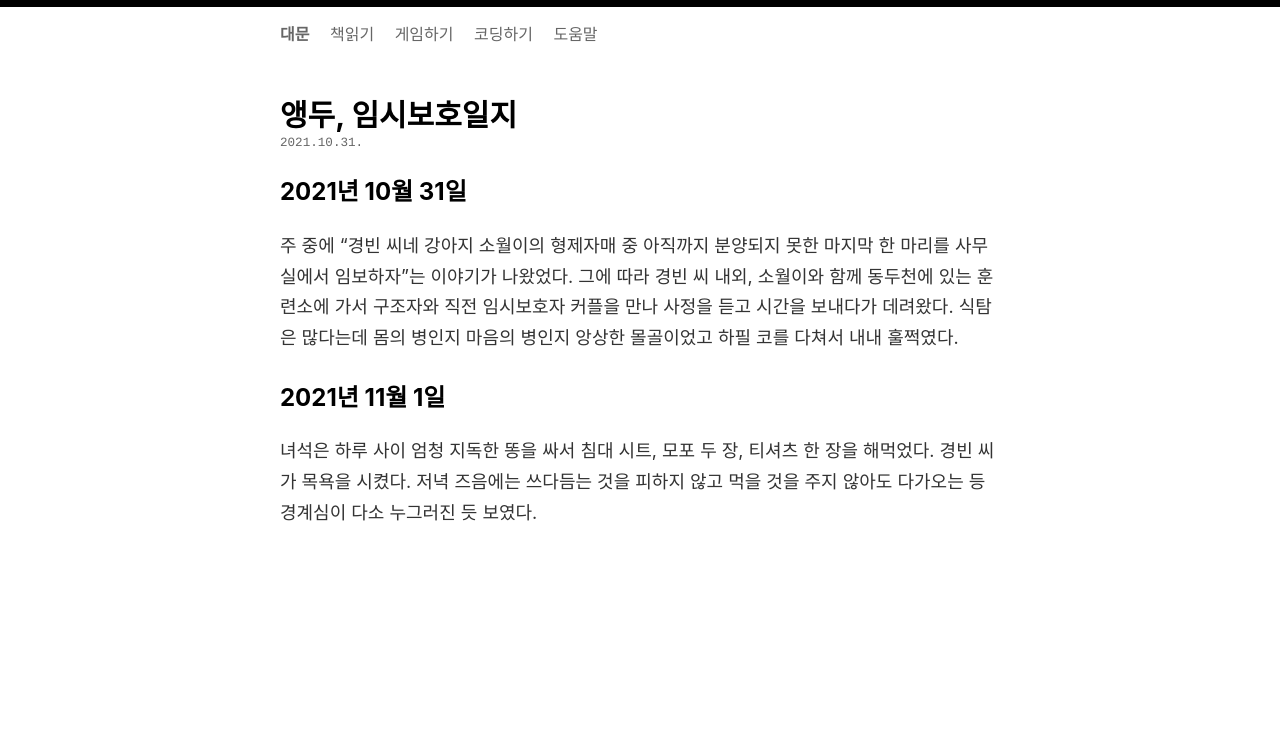
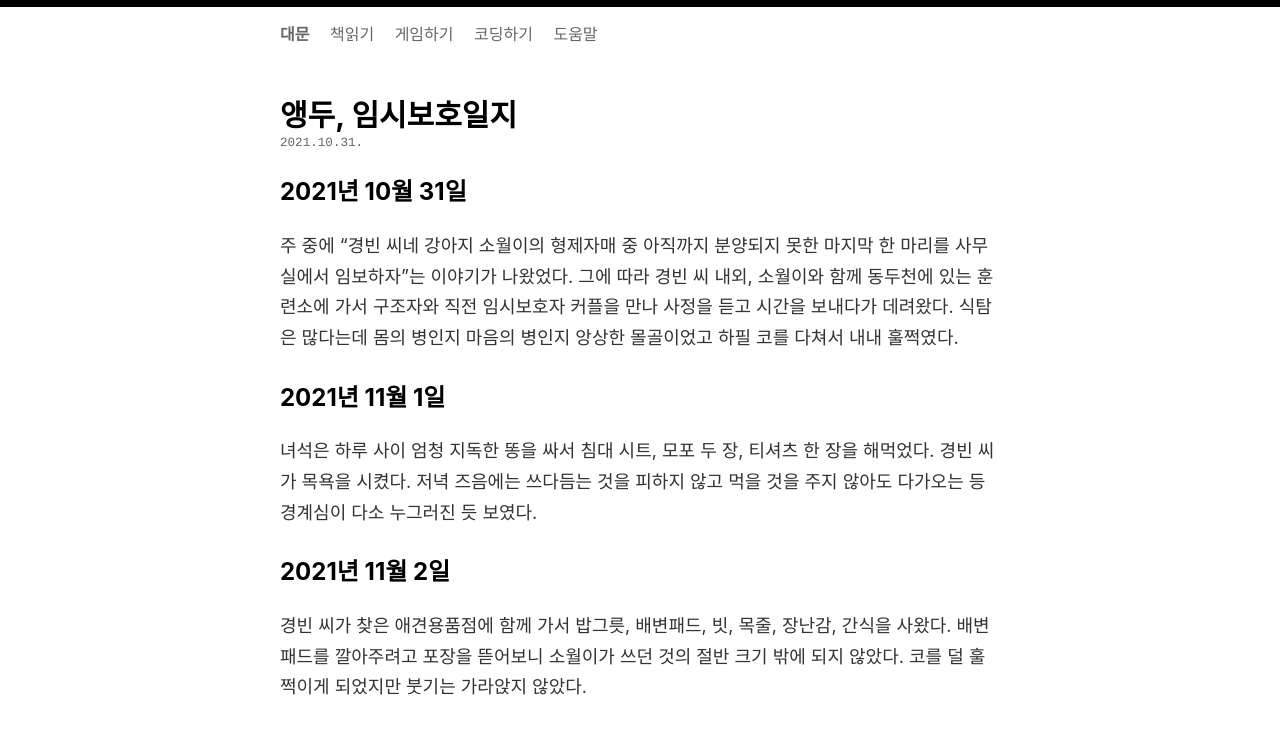
Before and after one commit to oxmhpark/www.exonomicon.net, a Jekyll site: the page built from _posts/2021-10-31-caring-note-of-aeng-doo.md, in a window 1280 px wide. Shown: the top 734 px of the page. Built offline with Jekyll 4.4.1, drawn with Linux system fonts in a browser that asks for light colours; comment, search, counter and statistics services are not loaded.

Commit message:
Update and rename 2021-10-31-aeng-doo-in-the-office.md to 2021-10-31-caring-note-of-aeng-doo.md

```diff
--- a/_posts/2021-10-31-aeng-doo-in-the-office.md
+++ b/_posts/2021-10-31-caring-note-of-aeng-doo.md
@@ -8,3 +8,6 @@ comments: true
 
 ## 2021년 11월 1일
 녀석은 하루 사이 엄청 지독한 똥을 싸서 침대 시트, 모포 두 장, 티셔츠 한 장을 해먹었다. 경빈 씨가 목욕을 시켰다. 저녁 즈음에는 쓰다듬는 것을 피하지 않고 먹을 것을 주지 않아도 다가오는 등 경계심이 다소 누그러진 듯 보였다.
+
+## 2021년 11월 2일
+경빈 씨가 찾은 애견용품점에 함께 가서 밥그릇, 배변패드, 빗, 목줄, 장난감, 간식을 사왔다. 배변패드를 깔아주려고 포장을 뜯어보니 소월이가 쓰던 것의 절반 크기 밖에 되지 않았다. 코를 덜 훌쩍이게 되었지만 붓기는 가라앉지 않았다.
```
